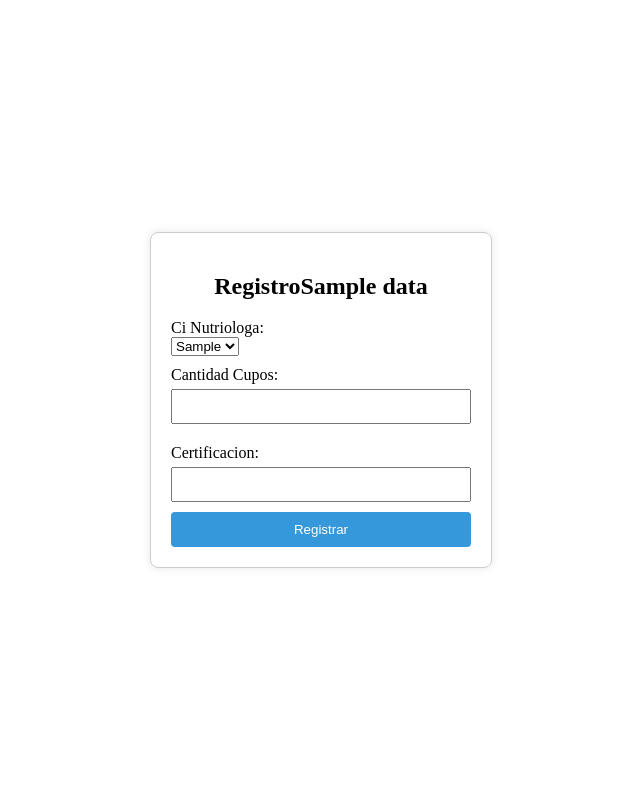
After one commit to Luis2550/NutriTrack, a PHP site: template src/View/nutriologa/nuevoNutriologa.php in a window 1280 px wide. The commit adds this page. Shown: the whole page, without its empty margins (319-959 px from the left). Run offline with PHP 8.4, Linux system fonts and the light colour scheme; the template is opened without the code that fills it: most values are stand-ins (such as "Sample title", 1, 10 or a date in 2020).

Commit message:
crud nutriologa

```diff
--- a/index.php
+++ b/index.php
@@ -4,6 +4,7 @@ require_once "config/dataBase.php";
 require_once "core/route.php";
 require_once "config/config.php";
 require_once "src/Controller/planNutricional.php";
+require_once "src/Controller/nutriologa.php";
 
 if(isset($_GET['c'])){
 
--- /dev/null
+++ b/src/View/nutriologa/nuevoNutriologa.php
@@ -0,0 +1,81 @@
+<!DOCTYPE html>
+<html lang="es">
+<head>
+  <meta charset="UTF-8">
+  <meta name="viewport" content="width=device-width, initial-scale=1.0">
+  <title>Formulario Moderno</title>
+  <style>
+    body {
+      display: flex;
+      justify-content: center;
+      align-items: center;
+      height: 100vh;
+      margin: 0;
+    }
+
+    form {
+      width: 300px;
+      padding: 20px;
+      border: 1px solid #ccc;
+      border-radius: 8px;
+      box-shadow: 0 0 10px rgba(0, 0, 0, 0.1);
+    }
+
+    h2 {
+      text-align: center;
+    }
+
+    label {
+      display: block;
+      margin-top: 10px;
+    }
+
+    input {
+      width: 100%;
+      padding: 8px;
+      margin-top: 5px;
+      margin-bottom: 10px;
+      box-sizing: border-box;
+    }
+
+    button {
+      width: 100%;
+      padding: 10px;
+      background-color: #3498db;
+      color: #fff;
+      border: none;
+      border-radius: 4px;
+      cursor: pointer;
+    }
+
+    button:hover {
+      background-color: #2980b9;
+    }
+  </style>
+</head>
+<body>
+
+  <form id="nuevo" name="nuevo" method="POST" action="index.php?c=nutriologa&a=guardarMutriologa" autocomplete="off">
+    <h2>Registro<?php echo $data['titulo'];?></h2>
+
+    <label for="ci_nutriologa">Ci Nutriologa:</label>
+    <select id="ci_nutriologa" name="ci_nutriologa" required>
+
+    <?php
+        foreach ($data['opciones_paciente'] as $ci) {
+            echo "<option value='{$ci}'>{$ci}</option>";
+        }
+    ?>
+    </select>
+
+    <label for="cantidad_cupos">Cantidad Cupos:</label>
+    <input type="text" id="cantidad_cupos" name="cantidad_cupos" required>
+    <label for="certificacion">Certificacion:</label>
+    <input type="text" id="certificacion" name="certificacion" required>
+
+
+    <button id="guardar" name="guardar" type="submit" class="button">Registrar</button>
+  </form>
+
+</body>
+</html>
```
Also changed, not shown: src/Controller/nutriologa.php (added, +77 -0 lines), src/Model/nutriologaModel.php (added, +84 -0 lines), src/View/nutriologa/modificarNutriologa.php (added, +72 -0 lines), src/View/nutriologa/verNutriologa.php (added, +39 -0 lines).
